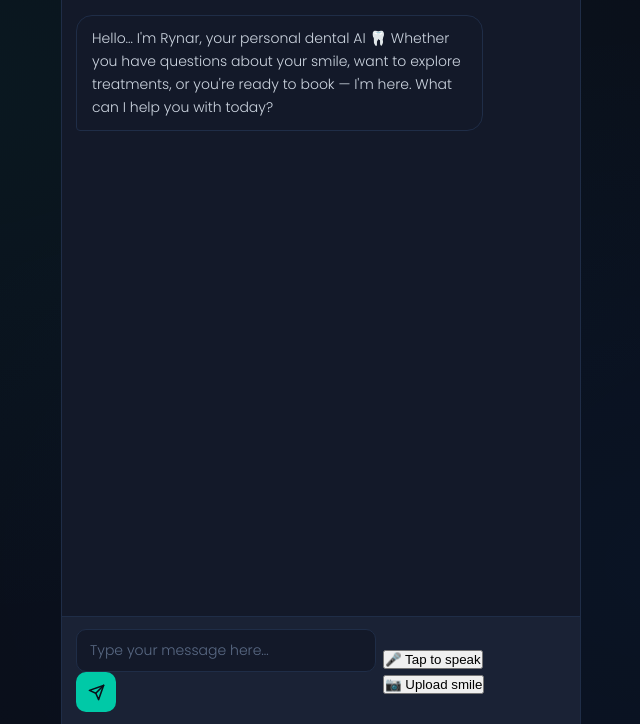
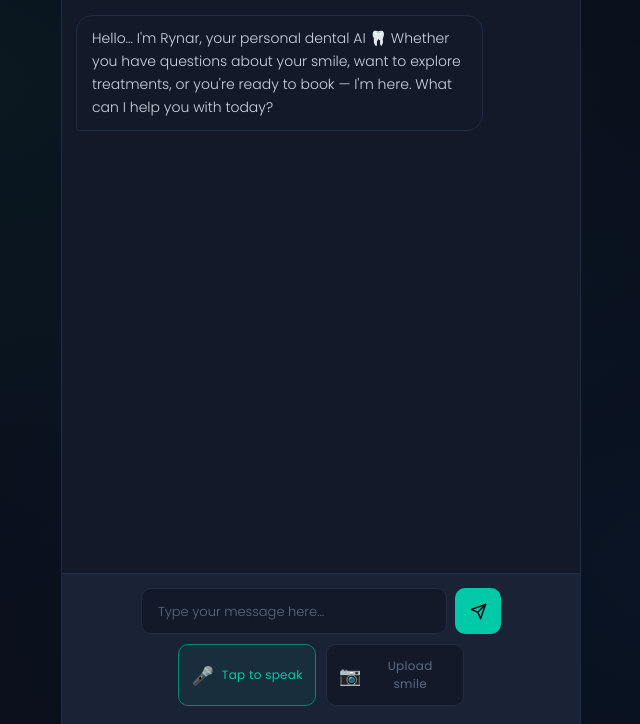
Before and after one commit to 19982808/dental-ai, a plain HTML site: page index.html in a window 1280 px wide. Shown: the part 76-800 px from the top of the page, without its empty margins (319-959 px from the left). Drawn offline with Linux system fonts and the light colour scheme.

Commit message:
Update style.css

```diff
--- a/style.css
+++ b/style.css
@@ -1,6 +1,5 @@
 /* ================================================
    RYNAR DENTAL AI — style.css
-   Premium dark dental theme
    ================================================ */
 
 @import url('https://fonts.googleapis.com/css2?family=Poppins:wght@300;400;600&display=swap');
@@ -43,7 +42,7 @@ body::before {
   z-index: 0;
 }
 
-/* ── App shell ── */
+/* ── App ── */
 .app {
   position: relative; z-index: 1;
   display: flex; flex-direction: column;
@@ -63,7 +62,6 @@ body::before {
   border-bottom: 1px solid var(--border);
   flex-shrink: 0;
 }
-
 .logo {
   width: 44px; height: 44px;
   background: linear-gradient(135deg, var(--teal-dim), var(--teal));
@@ -72,21 +70,10 @@ body::before {
   font-size: 24px; flex-shrink: 0;
   box-shadow: 0 0 18px rgba(0,201,167,0.2);
 }
+.header h1 { font-size: 15px; font-weight: 600; letter-spacing: .3px; }
+.header p  { font-size: 11px; color: var(--teal); margin-top: 2px; letter-spacing: .4px; }
 
-.header h1 {
-  font-size: 15px; font-weight: 600; letter-spacing: .3px;
-}
-
-.header p {
-  font-size: 11px; color: var(--teal);
-  margin-top: 2px; letter-spacing: .4px;
-}
-
-.hdr-btns {
-  margin-left: auto;
-  display: flex; gap: 8px;
-}
-
+.hdr-btns { margin-left: auto; display: flex; gap: 8px; }
 .hdr-btn {
   background: none;
   border: 1px solid var(--border);
@@ -101,10 +88,7 @@ body::before {
 .hdr-btn.on    { border-color: var(--teal-dim); color: var(--teal); }
 
 /* EQ bars */
-.eq {
-  display: flex; align-items: flex-end;
-  gap: 2px; height: 12px; margin-right: 2px;
-}
+.eq { display: flex; align-items: flex-end; gap: 2px; height: 12px; margin-right: 2px; }
 .eq span {
   display: block; width: 2px;
   background: var(--teal); border-radius: 1px;
@@ -114,15 +98,12 @@ body::before {
 .eq span:nth-child(2) { height: 9px;  animation: eq2 .90s  ease-in-out infinite .10s; }
 .eq span:nth-child(3) { height: 6px;  animation: eq1 1.10s ease-in-out infinite .20s; }
 .eq span:nth-child(4) { height: 11px; animation: eq2 .75s  ease-in-out infinite .05s; }
-@keyframes eq1 { 0%,100% { transform: scaleY(.4); } 50% { transform: scaleY(1); } }
+@keyframes eq1 { 0%,100% { transform: scaleY(.4); } 50% { transform: scaleY(1);  } }
 @keyframes eq2 { 0%,100% { transform: scaleY(1);  } 50% { transform: scaleY(.3); } }
 .hdr-btn.on .eq span { opacity: 1; }
 
-/* ── Chat view ── */
-#chatView {
-  display: flex; flex-direction: column;
-  flex: 1; overflow: hidden;
-}
+/* ── Chat ── */
+#chatView { display: flex; flex-direction: column; flex: 1; overflow: hidden; }
 
 #chat-box {
   flex: 1; overflow-y: auto;
@@ -131,7 +112,7 @@ body::before {
   scrollbar-width: thin;
   scrollbar-color: var(--border) transparent;
 }
-#chat-box::-webkit-scrollbar { width: 3px; }
+#chat-box::-webkit-scrollbar       { width: 3px; }
 #chat-box::-webkit-scrollbar-thumb { background: var(--border); border-radius: 2px; }
 
 /* ── Messages ── */
@@ -147,7 +128,6 @@ body::before {
   from { opacity: 0; transform: translateY(7px); }
   to   { opacity: 1; transform: translateY(0); }
 }
-
 .message.ai {
   align-self: flex-start;
   background: var(--ai-bg);
@@ -155,7 +135,6 @@ body::before {
   border-bottom-left-radius: 4px;
   color: #cdd5e0;
 }
-
 .message.user {
   align-self: flex-end;
   background: var(--user-bg);
@@ -164,12 +143,8 @@ body::before {
   color: var(--text);
 }
 
-/* ── Typing indicator ── */
-.typing {
-  padding: 10px 14px;
-  display: flex; align-items: center; gap: 5px;
-  flex-shrink: 0;
-}
+/* ── Typing ── */
+.typing { padding: 10px 14px; display: flex; align-items: center; gap: 5px; flex-shrink: 0; }
 .typing.hidden { display: none; }
 .typing span {
   width: 7px; height: 7px;
@@ -196,10 +171,10 @@ body::before {
   transition: opacity .2s;
   animation: fadeUp .25s ease both;
 }
-.wa-btn:hover { opacity: .87; }
+.wa-btn:hover  { opacity: .87; }
 .wa-btn.clinic { background: #128c7e; }
 
-/* ── Input area ── */
+/* ── Input ── */
 .input-area {
   display: flex; align-items: center; gap: 7px;
   padding: 12px 14px;
@@ -207,7 +182,6 @@ body::before {
   border-top: 1px solid var(--border);
   flex-shrink: 0;
 }
-
 #user-input {
   flex: 1;
   background: var(--surface);
@@ -219,7 +193,7 @@ body::before {
   padding: 10px 13px; outline: none;
   transition: border-color .2s;
 }
-#user-input:focus       { border-color: var(--teal-dim); }
+#user-input:focus        { border-color: var(--teal-dim); }
 #user-input::placeholder { color: var(--muted); }
 
 .ia-btn {
@@ -241,18 +215,13 @@ body::before {
 .ia-btn.sec:hover { border-color: var(--teal-dim); color: var(--teal); }
 
 /* ── Admin ── */
-#adminView {
-  flex: 1; overflow-y: auto;
-  padding: 18px; display: none;
-}
+#adminView { flex: 1; overflow-y: auto; padding: 18px; display: none; }
 #adminView h2 {
   font-size: 15px; font-weight: 600;
   margin-bottom: 14px; padding-bottom: 10px;
   border-bottom: 1px solid var(--border);
 }
-#adminView table {
-  width: 100%; border-collapse: collapse; font-size: 13px;
-}
+#adminView table { width: 100%; border-collapse: collapse; font-size: 13px; }
 #adminView th {
   background: var(--card); color: var(--muted);
   font-weight: 600; font-size: 10px;
@@ -268,15 +237,8 @@ body::before {
 #adminView tr:hover td { background: var(--teal-soft); }
 #adminView small       { color: var(--muted); font-size: 11px; }
 
-.wa-icon {
-  font-size: 19px; cursor: pointer;
-  text-decoration: none; margin-right: 7px;
-}
-.del-btn {
-  background: none; border: none;
-  cursor: pointer; font-size: 15px;
-  opacity: .45; transition: opacity .2s;
-}
+.wa-icon  { font-size: 19px; cursor: pointer; text-decoration: none; margin-right: 7px; }
+.del-btn  { background: none; border: none; cursor: pointer; font-size: 15px; opacity: .45; transition: opacity .2s; }
 .del-btn:hover { opacity: 1; }
 
 #adminView .back-btn {
@@ -290,13 +252,109 @@ body::before {
 }
 #adminView .back-btn:hover { border-color: var(--teal-dim); color: var(--teal); }
 
-.empty {
-  text-align: center; color: var(--muted);
-  padding: 36px 0; font-size: 13px;
-}
+.empty { text-align: center; color: var(--muted); padding: 36px 0; font-size: 13px; }
 
-/* ── Responsive ── */
 @media (max-width: 540px) {
   .app     { max-width: 100%; border: none; }
   .message { max-width: 90%; }
 }
+
+/* ════════════════════════════════════════════════
+   INPUT AREA — updated layout
+   ════════════════════════════════════════════════ */
+
+.input-area {
+  display: flex;
+  flex-direction: column;
+  gap: 10px;
+  padding: 14px 14px 18px;
+  background: var(--card);
+  border-top: 1px solid var(--border);
+  flex-shrink: 0;
+}
+
+/* Text input row */
+.text-row {
+  display: flex;
+  align-items: center;
+  gap: 8px;
+}
+
+#user-input {
+  flex: 1;
+  background: var(--surface);
+  border: 1.5px solid var(--border);
+  border-radius: var(--rsm);
+  color: var(--text);
+  font-family: 'Poppins', sans-serif;
+  font-size: 14px;
+  font-weight: 300;
+  padding: 12px 16px;
+  outline: none;
+  transition: border-color .2s;
+  height: 46px;
+}
+#user-input:focus        { border-color: var(--teal); }
+#user-input::placeholder { color: var(--muted); font-size: 13px; }
+
+.send-btn {
+  background: var(--teal);
+  border: none;
+  border-radius: var(--rsm);
+  color: #0b0f1a;
+  width: 46px; height: 46px;
+  cursor: pointer;
+  display: flex; align-items: center; justify-content: center;
+  flex-shrink: 0;
+  transition: opacity .2s, transform .1s;
+}
+.send-btn:hover  { opacity: .85; }
+.send-btn:active { transform: scale(.93); }
+
+/* Action buttons row */
+.action-row {
+  display: flex;
+  gap: 10px;
+}
+
+.action-btn {
+  flex: 1;
+  display: flex;
+  align-items: center;
+  justify-content: center;
+  gap: 8px;
+  padding: 12px;
+  border-radius: var(--rsm);
+  border: 1.5px solid var(--border);
+  background: var(--surface);
+  color: var(--muted);
+  font-family: 'Poppins', sans-serif;
+  font-size: 13px;
+  font-weight: 400;
+  cursor: pointer;
+  transition: all .2s;
+}
+.action-btn:hover { border-color: var(--teal-dim); color: var(--teal); }
+.action-btn:active { transform: scale(.97); }
+
+.mic-btn {
+  background: rgba(0,201,167,0.07);
+  border-color: var(--teal-dim);
+  color: var(--teal);
+}
+.mic-btn.listening {
+  background: rgba(0,201,167,0.15);
+  border-color: var(--teal);
+  animation: pulse 1s ease-in-out infinite;
+}
+@keyframes pulse {
+  0%,100% { box-shadow: 0 0 0 0 rgba(0,201,167,0.3); }
+  50%      { box-shadow: 0 0 0 8px rgba(0,201,167,0); }
+}
+
+.btn-icon  { font-size: 18px; }
+.btn-label { font-size: 12px; letter-spacing: .3px; }
+
+/* Remove old .ia-btn styles that conflict */
+.ia-btn { display: none; }
+.ia-btn.send-btn { display: flex; }
```
